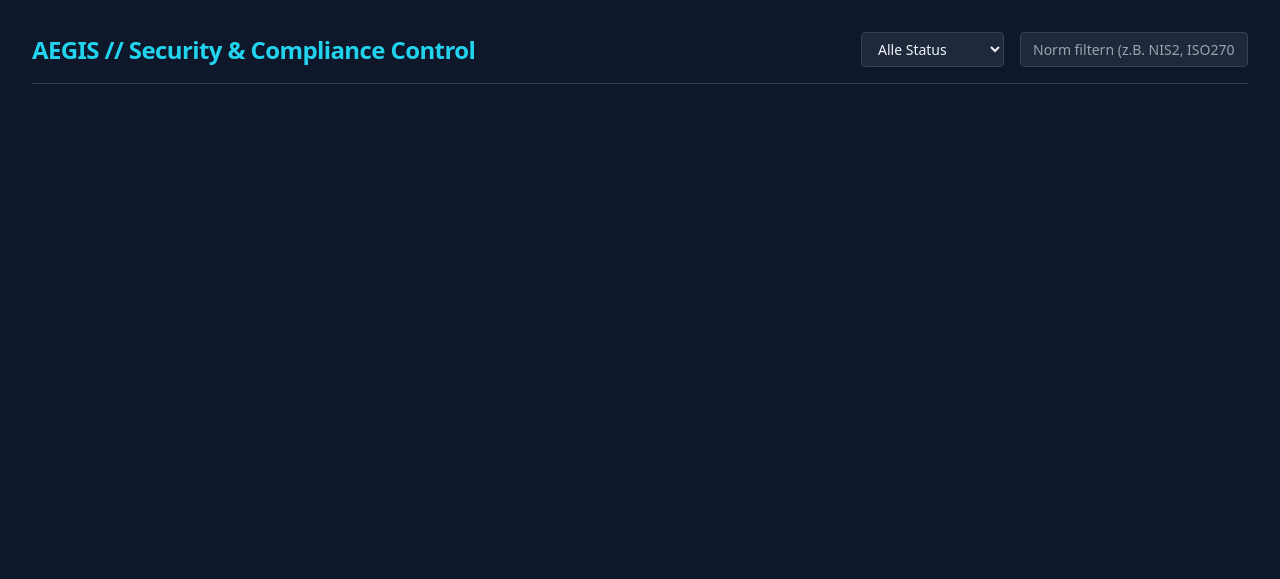
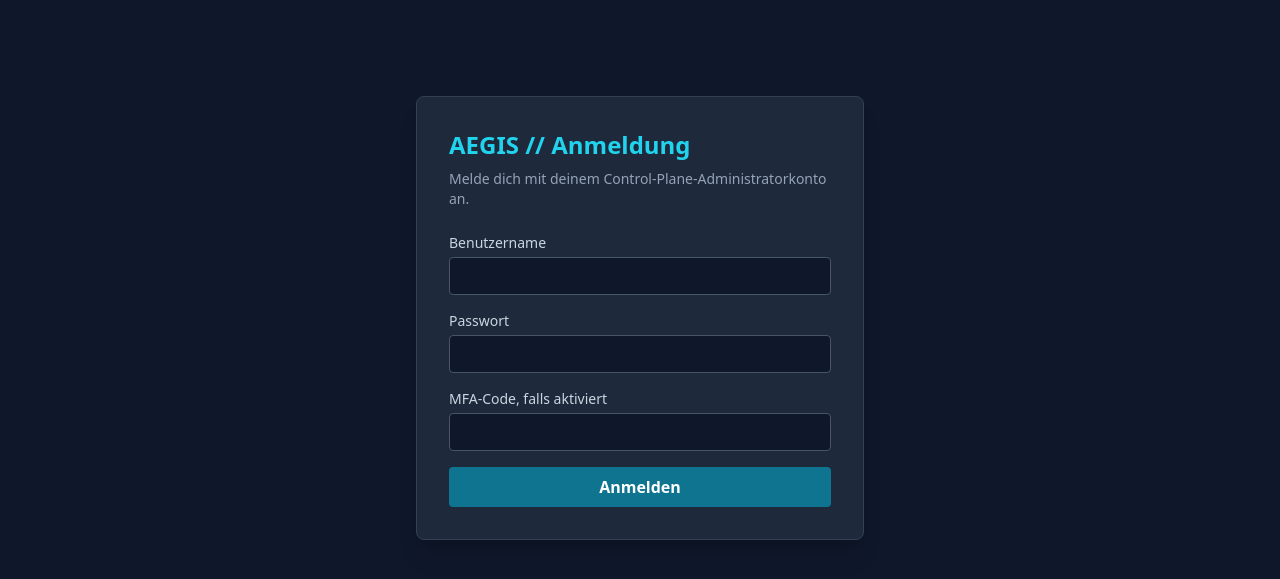
Before and after one commit to fizzbuzz2004/aegis-platform, a Python web app: template control-plane/app/templates/dashboard.html in a window 1280 px wide. Shown: the top 579 px of the page. Run offline with Jinja, Linux system fonts and the light colour scheme; the template is opened without the code that fills it, so the values that code supplies are empty; some libraries are stand-ins or nearby versions.

Commit message:
Debugging

```diff
--- a/control-plane/app/api/v1/sync.py
+++ b/control-plane/app/api/v1/sync.py
@@ -97,12 +97,13 @@ def submit_results(
         except Exception:
             pass
 
+    source_ip = request.client.host if request.client else "unknown"
     result_entry = ModuleResult(
         tenant_id=host.tenant_id,
         hostname=host.hostname,
         module_name=payload.module_name,
         findings=findings_json,
-        audit_meta={"source_ip": request.client.host, "received_at": datetime.now(timezone.utc).isoformat()}
+        audit_meta={"source_ip": source_ip, "received_at": datetime.now(timezone.utc).isoformat()}
     )
     db.add(result_entry)
     db.commit()
--- a/control-plane/app/templates/dashboard.html
+++ b/control-plane/app/templates/dashboard.html
@@ -6,9 +6,30 @@
     <title>Aegis Compliance Console</title>
     <script src="https://cdn.tailwindcss.com"></script>
     <script defer src="https://cdn.jsdelivr.net/npm/alpinejs@3.x.x/dist/cdn.min.js"></script>
+    <style>[x-cloak] { display: none !important; }</style>
 </head>
-<body class="bg-slate-900 text-slate-100 font-sans min-h-screen p-8" x-data="dashboardApp()">
-    <div class="max-w-7xl mx-auto">
+<body class="bg-slate-900 text-slate-100 font-sans min-h-screen p-8" x-data="dashboardApp()" x-init="init()">
+    <section x-cloak x-show="!authenticated" class="max-w-md mx-auto mt-16 bg-slate-800 border border-slate-700 rounded-lg p-8 shadow-xl">
+        <h1 class="text-2xl font-bold text-cyan-400 mb-2">AEGIS // Anmeldung</h1>
+        <p class="text-sm text-slate-400 mb-6">Melde dich mit deinem Control-Plane-Administratorkonto an.</p>
+        <form class="space-y-4" @submit.prevent="login">
+            <label class="block text-sm text-slate-300">Benutzername
+                <input x-model="username" autocomplete="username" required class="mt-1 w-full bg-slate-900 border border-slate-600 rounded px-3 py-2 text-white">
+            </label>
+            <label class="block text-sm text-slate-300">Passwort
+                <input x-model="password" type="password" autocomplete="current-password" required class="mt-1 w-full bg-slate-900 border border-slate-600 rounded px-3 py-2 text-white">
+            </label>
+            <label class="block text-sm text-slate-300">MFA-Code, falls aktiviert
+                <input x-model="mfaCode" inputmode="numeric" autocomplete="one-time-code" class="mt-1 w-full bg-slate-900 border border-slate-600 rounded px-3 py-2 text-white">
+            </label>
+            <p x-show="loginError" x-text="loginError" role="alert" class="text-sm text-rose-400"></p>
+            <button type="submit" :disabled="loading" class="w-full bg-cyan-700 hover:bg-cyan-600 disabled:opacity-50 text-white font-semibold rounded px-4 py-2">
+                <span x-text="loading ? 'Anmeldung läuft...' : 'Anmelden'"></span>
+            </button>
+        </form>
+    </section>
+
+    <div x-cloak x-show="authenticated" class="max-w-7xl mx-auto">
         <header class="flex justify-between items-center mb-8 border-b border-slate-700 pb-4">
             <h1 class="text-2xl font-bold tracking-tight text-cyan-400">AEGIS // Security & Compliance Control</h1>
             <div class="flex gap-4">
@@ -18,8 +39,16 @@
                     <option value="GOOD">Gut (&ge;90%)</option>
                 </select>
                 <input type="text" x-model="searchNorm" placeholder="Norm filtern (z.B. NIS2, ISO27001)" class="bg-slate-800 border border-slate-700 rounded px-3 py-1.5 text-sm">
+                <button @click="logout" class="border border-slate-600 hover:border-rose-500 rounded px-3 py-1.5 text-sm">Abmelden</button>
             </div>
         </header>
+
+        <p x-show="loading" class="text-sm text-slate-400" role="status">Dashboard-Daten werden geladen...</p>
+        <div x-show="dashboardError" class="mb-5 flex flex-wrap justify-between gap-3 border border-rose-800 bg-rose-950/40 rounded p-4" role="alert">
+            <p x-text="dashboardError" class="text-sm text-rose-300"></p>
+            <button @click="refresh" class="text-sm underline">Erneut versuchen</button>
+        </div>
+        <p x-show="!loading && !dashboardError && tenants.length === 0" class="text-sm text-slate-400">Noch keine Mandanten oder Agent-Ergebnisse vorhanden.</p>
 
         <div class="grid grid-cols-1 md:grid-cols-2 lg:grid-cols-3 gap-6">
             <template x-for="tenant in filteredTenants" :key="tenant.id">
@@ -38,7 +67,7 @@
     </div>
 
     <!-- Detail Drawer -->
-    <div x-show="drawerOpen" class="fixed inset-0 bg-black/60 backdrop-blur-sm z-50 flex justify-end" x-transition.opacity>
+    <div x-cloak x-show="authenticated && drawerOpen" class="fixed inset-0 bg-black/60 backdrop-blur-sm z-50 flex justify-end" x-transition.opacity>
         <div class="w-full max-w-xl bg-slate-800 h-full p-6 overflow-y-auto border-l border-slate-700 shadow-2xl" @click.away="drawerOpen = false">
             <div class="flex justify-between items-center border-b border-slate-700 pb-4 mb-6">
                 <h3 class="text-xl font-bold text-cyan-400" x-text="selectedTenant?.name"></h3>
@@ -54,16 +83,16 @@
                             <span class="text-xs text-slate-500" x-text="host.os_info"></span>
                         </div>
                         <div class="space-y-2">
-                            <template x-for="res in host.results" :key="res.module_name">
+                            <template x-for="res in host.results" :key="res.module_name + res.timestamp">
                                 <div class="text-xs bg-slate-800 p-2 rounded">
                                     <div class="flex justify-between text-slate-300 font-semibold mb-1">
                                         <span x-text="res.module_name"></span>
                                         <span x-text="res.timestamp"></span>
                                     </div>
-                                    <template x-for="f in res.findings" :key="f.code">
-                                        <div class="flex justify-between items-center py-0.5">
-                                            <span class="text-slate-400" x-text="f.message"></span>
-                                            <span class="px-1.5 py-0.5 rounded text-[10px] font-bold" :class="f.status === 'PASS' ? 'bg-emerald-950 text-emerald-400' : 'bg-rose-950 text-rose-400'" x-text="f.status"></span>
+                                    <template x-for="(finding, index) in res.findings" :key="finding.code + index">
+                                        <div class="flex justify-between items-center py-0.5 gap-3">
+                                            <span class="text-slate-400" x-text="finding.message"></span>
+                                            <span class="shrink-0 px-1.5 py-0.5 rounded text-[10px] font-bold" :class="finding.status === 'PASS' ? 'bg-emerald-950 text-emerald-400' : (finding.status === 'WARN' || finding.status === 'INFO' ? 'bg-amber-950 text-amber-300' : 'bg-rose-950 text-rose-400')" x-text="finding.status"></span>
                                         </div>
                                     </template>
                                 </div>
@@ -79,17 +108,81 @@
         function dashboardApp() {
             return {
                 tenants: [],
+                username: '',
+                password: '',
+                mfaCode: '',
+                loginError: '',
+                dashboardError: '',
+                loading: false,
+                authenticated: false,
                 filterStatus: 'ALL',
                 searchNorm: '',
                 drawerOpen: false,
                 selectedTenant: null,
                 async init() {
                     const token = localStorage.getItem('aegis_admin_token');
-                    const res = await fetch('/api/v1/dashboard/data', { headers: { 'Authorization': `Bearer ${token}` } });
-                    if(res.ok) {
-                        const data = await res.json();
-                        this.tenants = data.tenants;
+                    if (token) await this.loadDashboard(token);
+                },
+                async login() {
+                    this.loading = true;
+                    this.loginError = '';
+                    try {
+                        const form = new URLSearchParams({ username: this.username, password: this.password });
+                        if (this.mfaCode) form.set('mfa_code', this.mfaCode);
+                        const response = await fetch('/api/v1/auth/login', {
+                            method: 'POST',
+                            headers: { 'Content-Type': 'application/x-www-form-urlencoded' },
+                            body: form
+                        });
+                        const data = await response.json().catch(() => ({}));
+                        if (!response.ok || !data.access_token) {
+                            throw new Error(data.detail || `Anmeldung fehlgeschlagen (HTTP ${response.status}).`);
+                        }
+                        localStorage.setItem('aegis_admin_token', data.access_token);
+                        this.password = '';
+                        this.mfaCode = '';
+                        await this.loadDashboard(data.access_token);
+                    } catch (error) {
+                        this.loginError = error.message || 'Control Plane konnte nicht erreicht werden.';
+                    } finally {
+                        this.loading = false;
                     }
+                },
+                async loadDashboard(token) {
+                    this.loading = true;
+                    this.dashboardError = '';
+                    try {
+                        const response = await fetch('/api/v1/dashboard/data', {
+                            headers: { 'Authorization': `Bearer ${token}` }
+                        });
+                        const data = await response.json().catch(() => ({}));
+                        if (response.status === 401 || response.status === 403) {
+                            localStorage.removeItem('aegis_admin_token');
+                            this.authenticated = false;
+                            this.loginError = 'Sitzung abgelaufen oder nicht autorisiert. Bitte erneut anmelden.';
+                            return;
+                        }
+                        if (!response.ok) {
+                            throw new Error(data.detail || `Dashboard-Daten konnten nicht geladen werden (HTTP ${response.status}).`);
+                        }
+                        this.tenants = Array.isArray(data.tenants) ? data.tenants : [];
+                        this.authenticated = true;
+                    } catch (error) {
+                        this.authenticated = true;
+                        this.dashboardError = error.message || 'Control Plane konnte nicht erreicht werden.';
+                    } finally {
+                        this.loading = false;
+                    }
+                },
+                refresh() {
+                    const token = localStorage.getItem('aegis_admin_token');
+                    if (token) this.loadDashboard(token);
+                },
+                logout() {
+                    localStorage.removeItem('aegis_admin_token');
+                    this.tenants = [];
+                    this.authenticated = false;
+                    this.drawerOpen = false;
                 },
                 get filteredTenants() {
                     return this.tenants.filter(t => {
```
Also changed, not shown: control-plane/tests/test_agent_dashboard_flow.py (added, +102 -0 lines).
